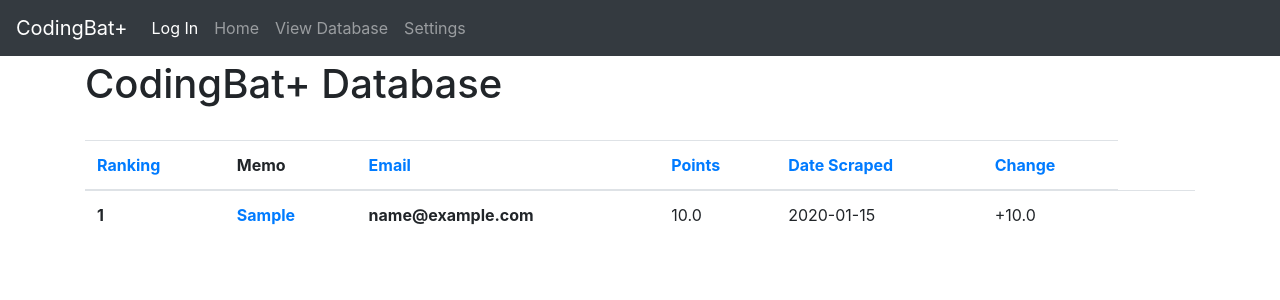
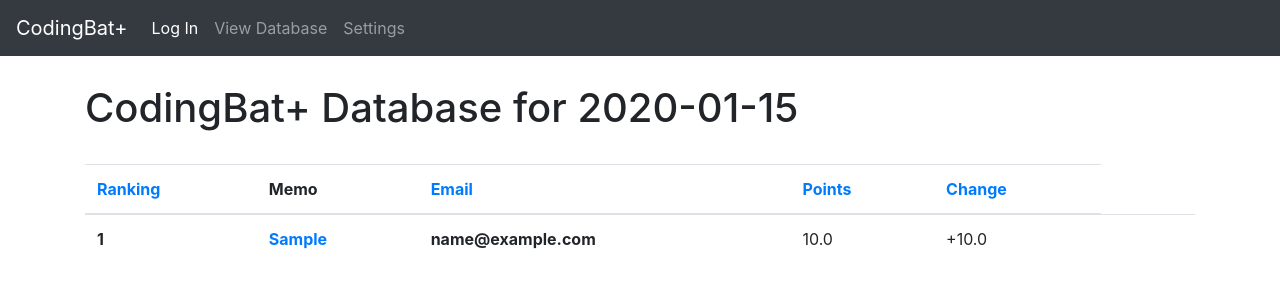
Before and after one commit to adamhorvitz/CodingBatPlus, a Flask app: page /database in a window 1280 px wide. Shown: the top 300 px of the page. Run offline with Flask 2, Linux system fonts and the light colour scheme; tables that the repository leaves empty hold one stand-in row (values such as "Sample post").

Commit message:
Moved the date scraped to the top of the database page, deleted home page that I don't need

```diff
--- a/app.py
+++ b/app.py
@@ -202,10 +202,6 @@ def signup():
     # else:
 
 
-@app.route('/index', methods=['GET', 'POST'])
-def index():
-    return render_template("/index.html")
-
 
 @app.route('/database', methods=['GET', 'POST'])
 def view_posts():
--- a/templates/base.html
+++ b/templates/base.html
@@ -33,8 +33,6 @@
         <li class="nav-item active">
           <a class="nav-link" href="/">Log In <span class="sr-only">(current)</span></a>
         </li>
-          <li class="nav-item">
-          <a class="nav-link" href="/index">Home</a>
         <li class="nav-item">
           <a class="nav-link" href="/database">View Database</a>
         <li class="nav-item">
--- a/templates/database.html
+++ b/templates/database.html
@@ -5,8 +5,8 @@ CodingBat+ Database
 {% endblock %}
 
 {% block content %}
-
-<h1>CodingBat+ Database</h1>
+<br>
+<h1>CodingBat+ Database for {{scrapes[0].date}}</h1>
 
 <br>
 
@@ -17,7 +17,7 @@ CodingBat+ Database
       <th scope="col">Memo</th>
       <th scope="col"><a href="/database" class="card-link">Email</a></b></th>
       <th scope="col"><a href="/database/points" class="card-link">Points</a></b></th>
-      <th scope="col"><a href="/database/scrape" class="card-link">Date Scraped</a></b></th>
+<!--      <th scope="col">Date Scraped</th>-->
       <th scope="col"><a href="/database/change" class="card-link">Change</a></b></th>
     </tr>
   </thead>
@@ -28,7 +28,7 @@ CodingBat+ Database
       <td><b><a href="/student/{{ scrape.student.id }}" class="card-link">{{scrape.student.memo}}</a></b></td>
       <td><b>{{scrape.student.email}}</b></td>
         <td>{{scrape.points}}</td>
-      <td>{{scrape.date}}</td>
+<!--      <td>{{scrape.date}}</td>-->
         <td>+10.0</td>
       <td>
 </td>
--- a/templates/settings.html
+++ b/templates/settings.html
@@ -6,7 +6,7 @@ Settings
 
 {% block content %}
 
-
+<br>
 <h1>CodingBat+ Settings</h1>
 
 
```
Also changed, not shown: templates/index.html (deleted, +0 -12 lines).
